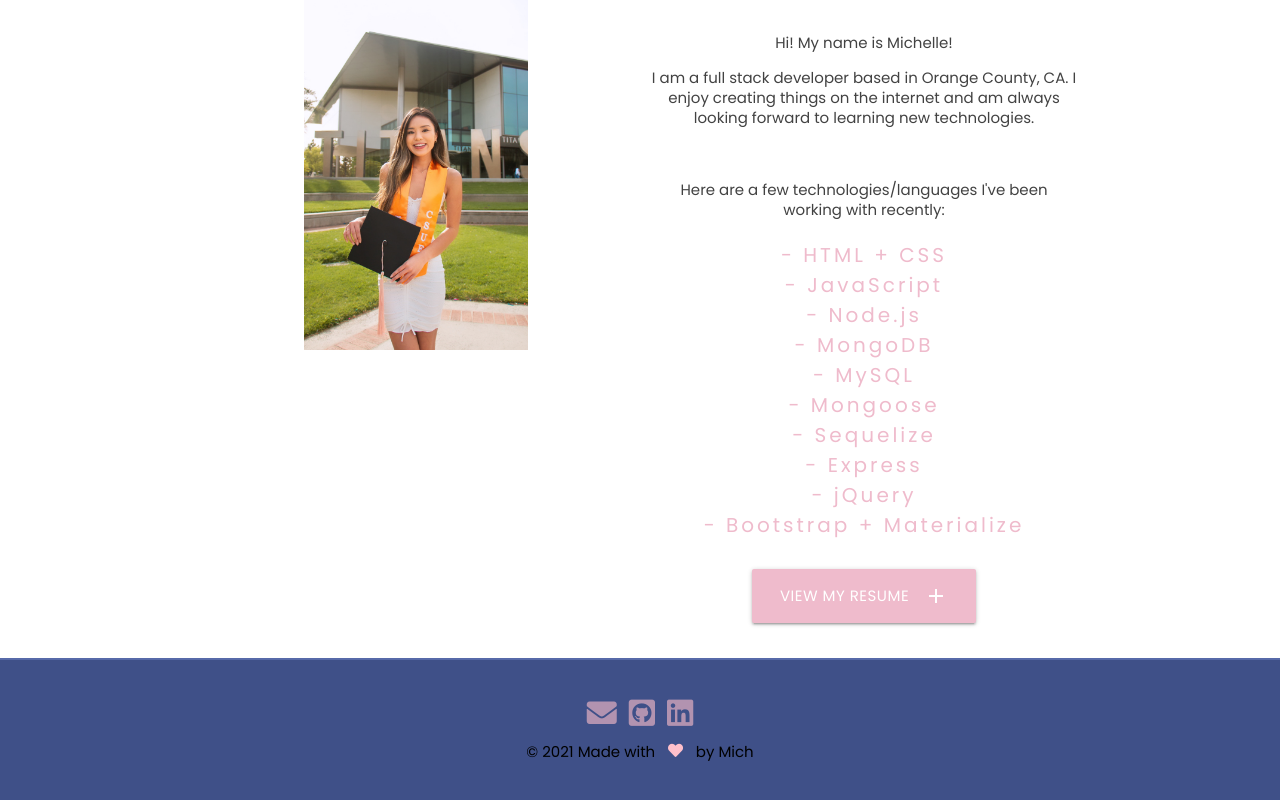
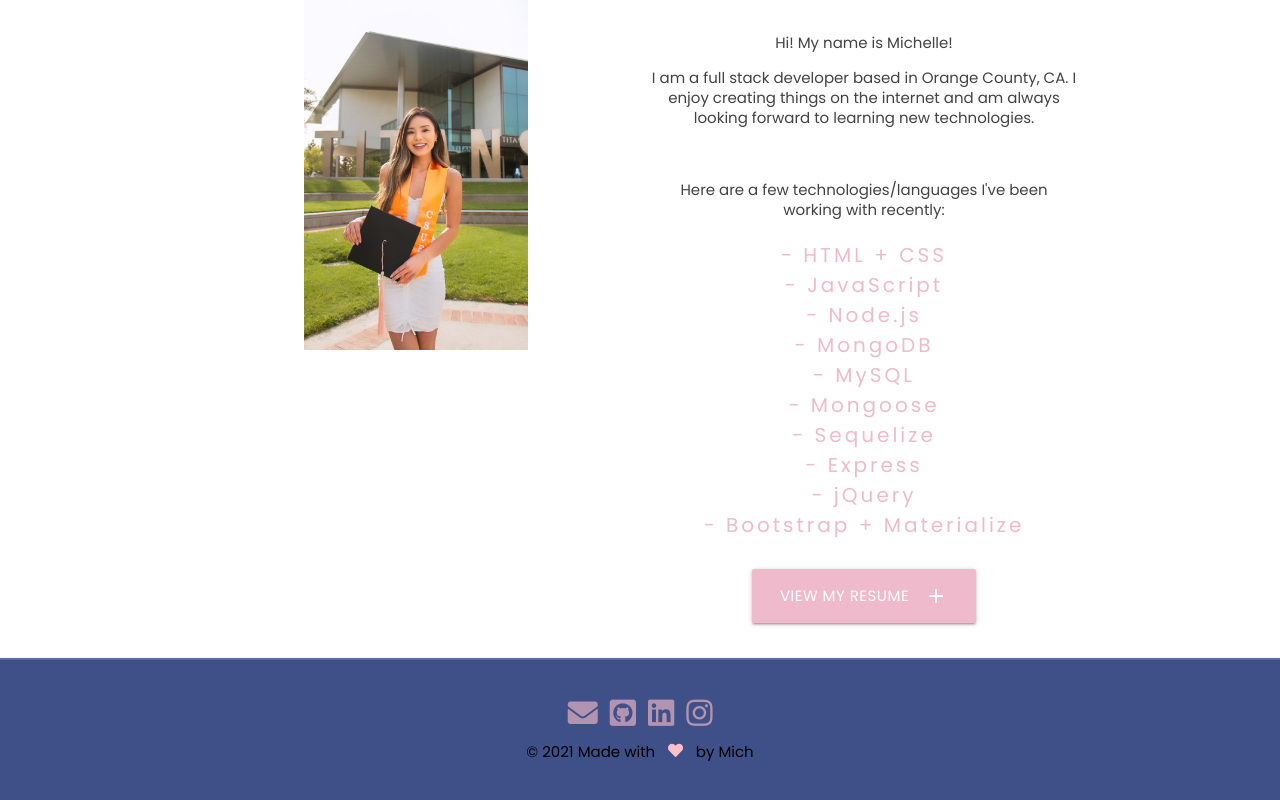
Before and after one commit to micheqn3/portfolio, a React (Create React App) app: page / in a window 1280 px wide. Shown: the part 1029-1829 px from the top of the page. Built offline with nearby package versions, Linux system fonts and the light colour scheme; a web font is replaced by a local one.

Commit message:
Added third party platform to footer component

```diff
--- a/src/components/Footer.js
+++ b/src/components/Footer.js
@@ -40,6 +40,11 @@ const Footer = () => {
                         <i className="fab fa-linkedin fa-2x pinkicon"></i>
                     </a>
                 </li>
+                <li className='social-effect'>
+                    <a className="tooltipped" data-position="top" data-tooltip="Instagram" href="https://www.instagram.com/mitchiii11239/?hl=en">
+                        <i className="fab fa-instagram fa-2x pinkicon"></i>
+                    </a>
+                </li>
             </ul>
             <div className="align-center black-text copyright">
                 © 2021 Made with<i className="fas fa-heart pinkicon"></i>by Mich
```
